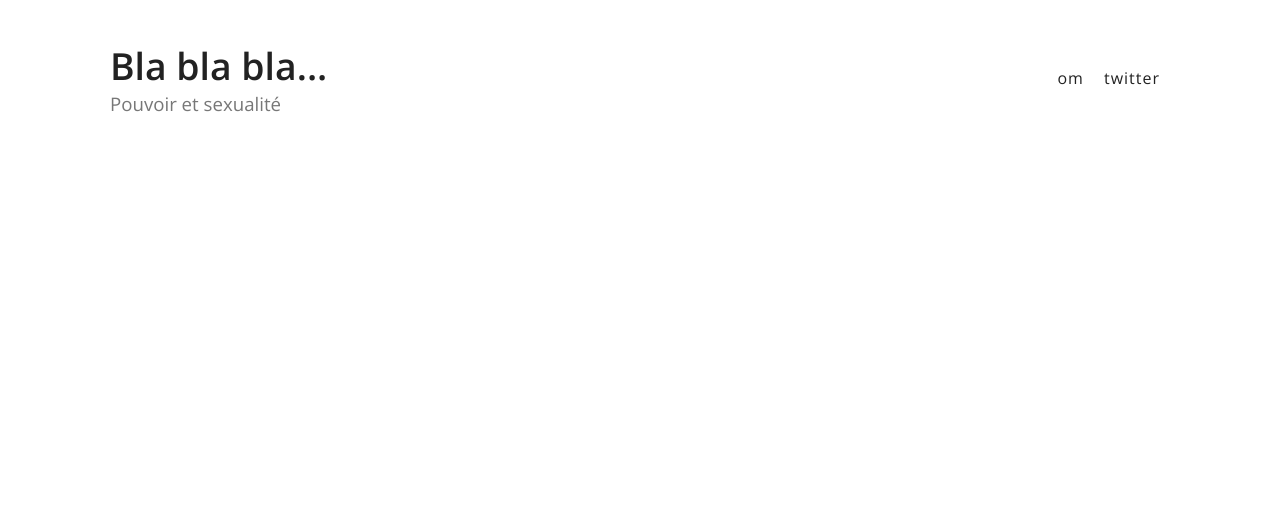
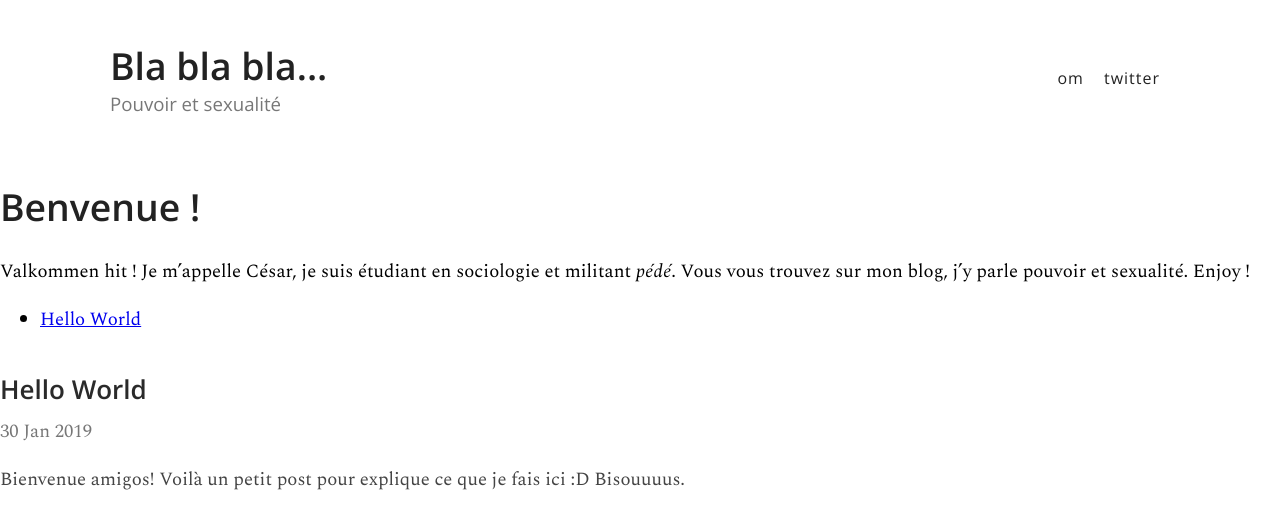
Before and after one commit to pigeoff/pigeoff.github.io, a Jekyll site: the page built from index.md, in a window 1280 px wide. Shown: the top 529 px of the page. Built offline with Jekyll 4.4.1, drawn with Linux system fonts in a browser that asks for light colours; our own code applies the rules of GitHub Pages for plain Markdown files.

Commit message:
update layout

```diff
--- a/_layouts/default.html
+++ b/_layouts/default.html
@@ -7,7 +7,6 @@
     <link rel="stylesheet" href="{{ "/assets/main.css" | absolute_url }}" />
 </head>
 <body>
-
     <header class="cover-header">
       <div class="data" >
         <h1><a href="{{ "/" | absolute_url }}" >{{ site.title }}</a></h1>
@@ -21,5 +20,15 @@
       </nav>
     </header>
 
+    {{ content }}
+
+    {% for post in site.posts %}
+      <article >
+        <h1><a href="{{ post.url }}" >{{ post.title }}</a></h1>
+        <span class="date" >{{ post.date || date_to_string }}</span>
+        <p>{{ post.chapeau }}</p>
+      </article>
+    {% endfor %}
+
 </body>
 </html>
--- a/_posts/2019-01-30-hello-world.md
+++ b/_posts/2019-01-30-hello-world.md
@@ -1,6 +1,7 @@
 ---
 layout: post
 title: "Hello World"
+chapeau: "Bienvenue amigos! Voilà un petit post pour explique ce que je fais ici :D Bisouuuus."
 ---
 
 # Hello World !
```
